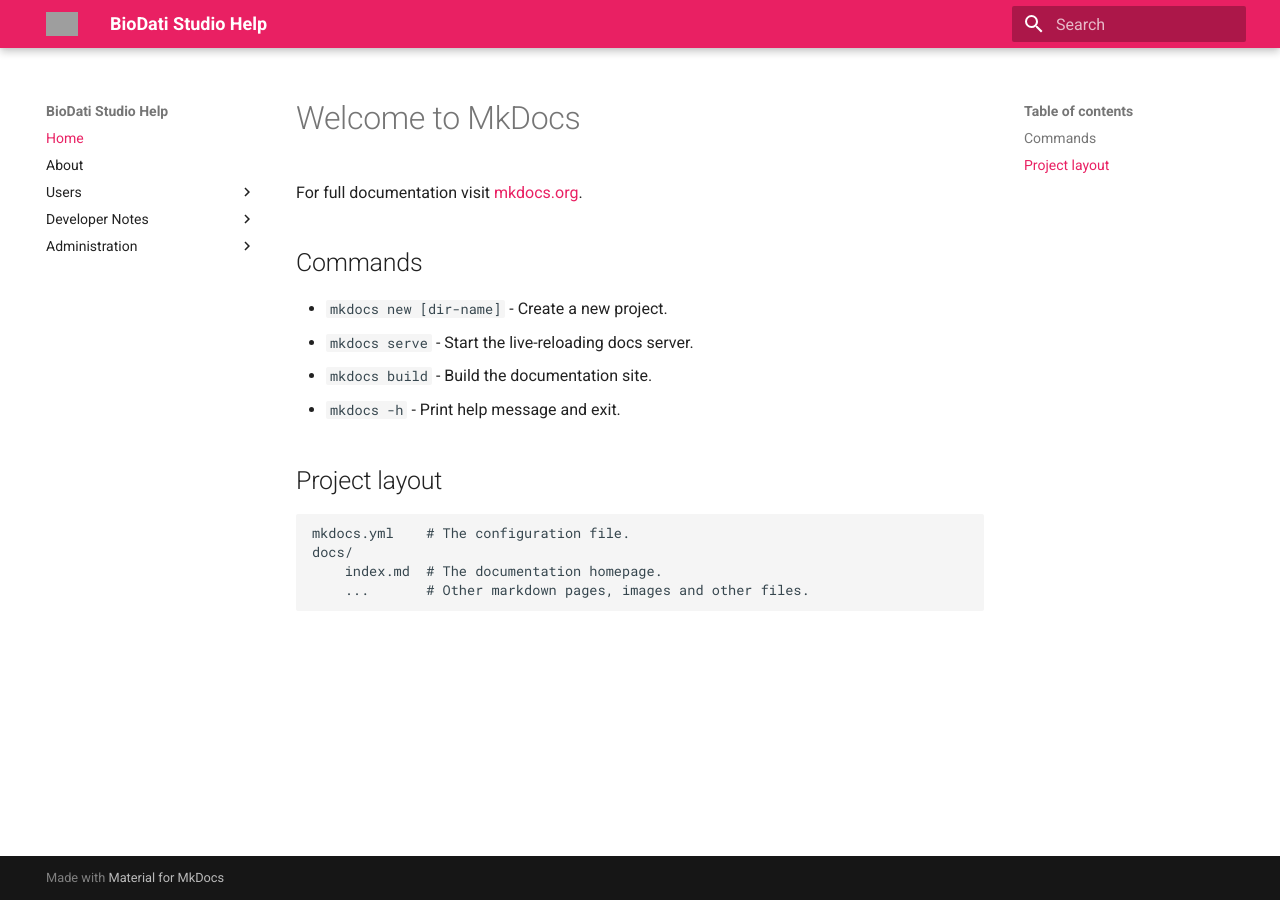
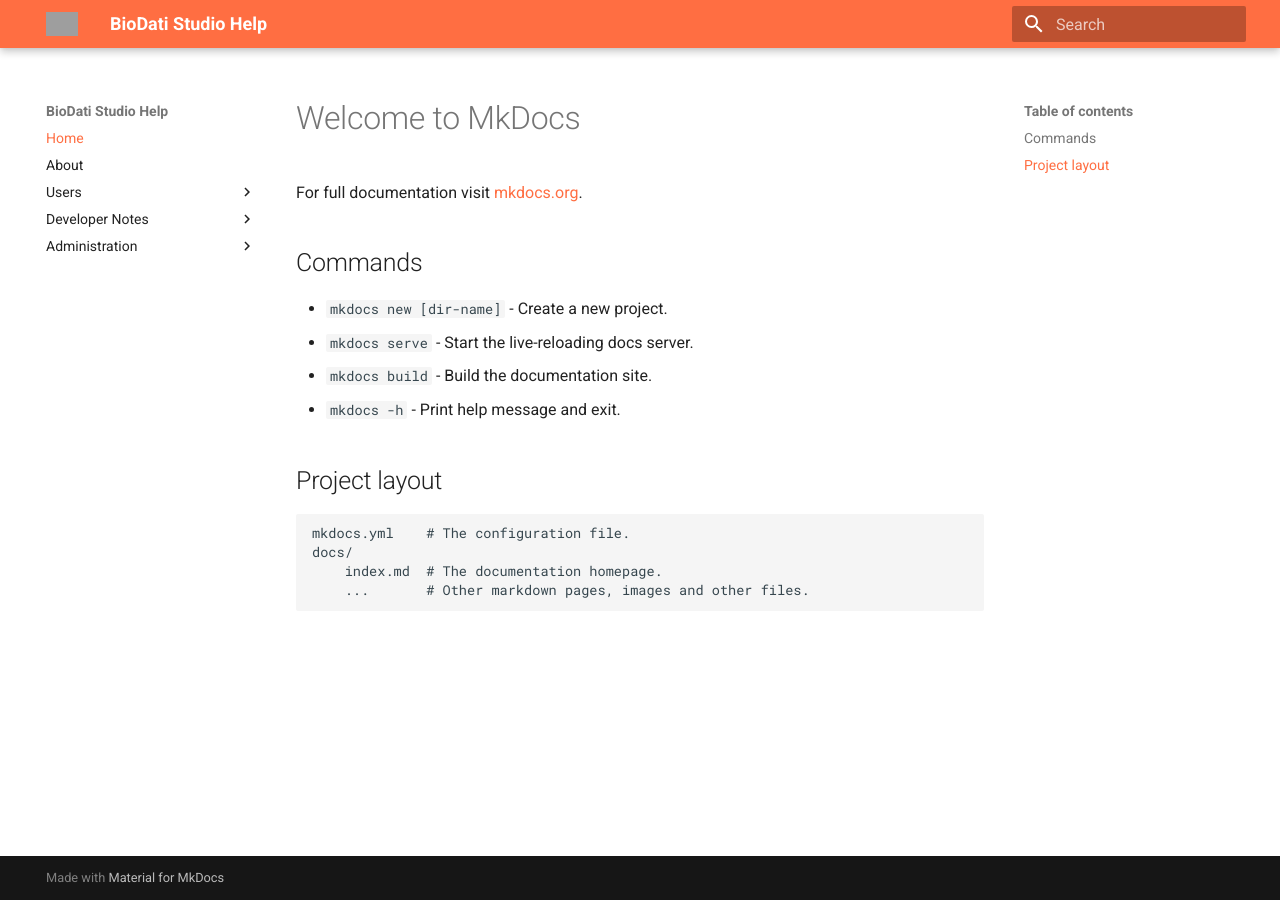
Before and after one commit to biodati/studio_help, an MkDocs documentation site: the page built from docs/index.md, in a window 1280 px wide. Built offline with MkDocs 1.6.1 and Material for MkDocs 9.7.7, drawn with Linux system fonts in a browser that asks for light colours; grey boxes are pictures that could not be loaded.

Commit message:
updated theme

```diff
--- a/mkdocs.yml
+++ b/mkdocs.yml
@@ -84,8 +84,8 @@
   name: material
   palette:
     scheme: default
-    primary: pink
-    accent: cyan
+    primary: deep orange
+    accent: blue
   logo: https://biodati.com/img/biodati-logo-v2.png
   favicon: img/favicon.ico
 
```
